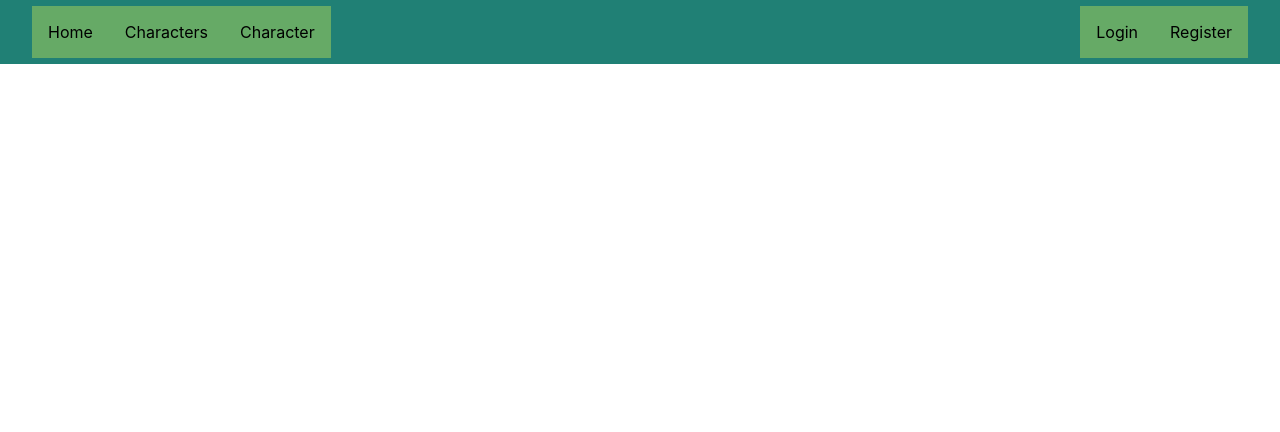
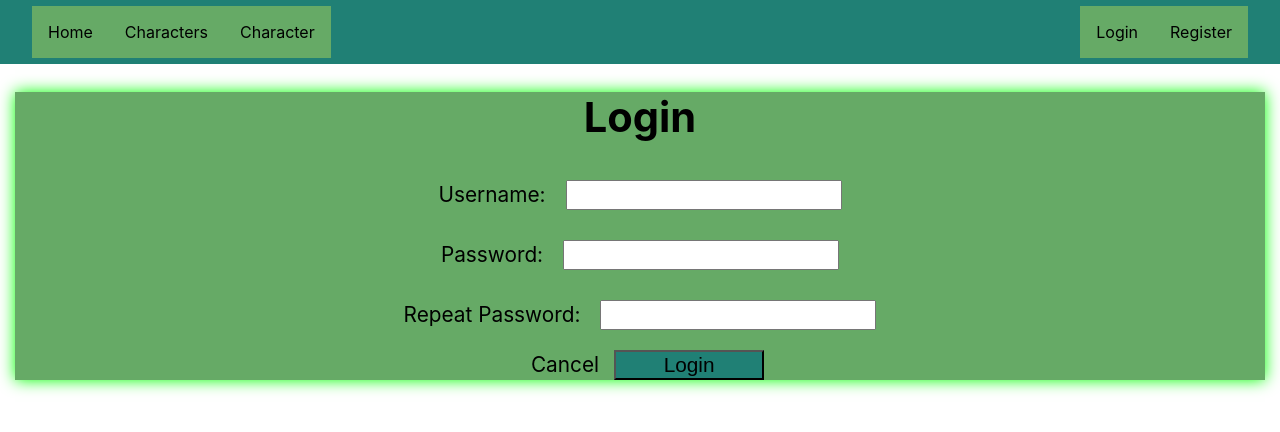
Before and after one commit to HDraba/marvel-app-react-ts, a Next.js app: page /auth/register in a window 1280 px wide. Shown: the top 432 px of the page. Built offline with nearby package versions, Linux system fonts and the light colour scheme.

Commit message:
register validation

```diff
--- a/pages/auth/register.tsx
+++ b/pages/auth/register.tsx
@@ -1,6 +1,158 @@
+import { FormEvent, useState } from 'react';
+import { Card } from '../../components/ui/Card';
+import Link from 'next/link';
+
+import styles from './login.module.css';
+import { Button } from '../../components/ui/Button';
 
 const Register = () => {
-  return
-}
+  const [enteredUsername, setEnteredUsername] = useState<string>('');
+  const [enteredPassword, setEnteredPassword] = useState<string>('');
+  const [enteredRepeatPassword, setEnteredRepeatPassword] =
+    useState<string>('');
 
-export default Register
+  const [usernameTouched, setUsernameTouched] = useState<boolean>(false);
+  const [passwordTouched, setPasswordTouched] = useState<boolean>(false);
+  const [repeatPasswordTouched, setRepeatPasswordTouched] =
+    useState<boolean>(false);
+
+  let usernameIsValid = enteredUsername.trim() !== '';
+  <div>
+    <p className="error-text">Please enter a valid username and password</p>
+  </div>;
+  const usernameIsInvalid = !usernameIsValid && usernameTouched;
+
+  let passwordIsValid =
+    enteredPassword.trim() !== '' && enteredPassword.length > 5;
+  const passwordIsInvalid = !passwordIsValid && passwordTouched;
+
+  let repeatPasswordIsValid =
+    enteredRepeatPassword.trim() !== '' && enteredRepeatPassword.length > 5;
+  const repeatPasswordIsInvalid =
+    !repeatPasswordIsValid && repeatPasswordTouched;
+
+
+  console.log('password: ', enteredPassword, passwordIsValid, passwordIsInvalid);
+
+  console.log('repeatPassword: ', enteredRepeatPassword, repeatPasswordIsValid, repeatPasswordIsInvalid);
+
+  const passwordsAreInvalid = passwordIsValid !== repeatPasswordIsValid && (passwordTouched && repeatPasswordTouched)
+
+  let formIsValid = false;
+
+  if (usernameIsValid && passwordsAreInvalid) {
+    formIsValid = true;
+  }
+
+  const usernameChangeHandler = (event: FormEvent<HTMLInputElement>) => {
+    setEnteredUsername(event.currentTarget?.value);
+  };
+
+  const passwordChangeHandler = (event: FormEvent<HTMLInputElement>) => {
+    setEnteredPassword(event.currentTarget?.value);
+  };
+
+  const repeatPasswordChangeHandler = (event: FormEvent<HTMLInputElement>) => {
+    setEnteredRepeatPassword(event.currentTarget?.value);
+  };
+
+  const onBlurUsernameHandler = () => {
+    setUsernameTouched(true);
+  };
+
+  const onBlurPasswordHandler = () => {
+    setPasswordTouched(true);
+  };
+
+  const onBlurRepeatPasswordHandler = () => {
+    setRepeatPasswordTouched(true);
+  };
+
+  const submitHandler = (event: FormEvent) => {
+    event.preventDefault();
+    setUsernameTouched(true);
+    setPasswordTouched(true);
+    setRepeatPasswordTouched(true);
+
+    if (!usernameIsValid || !passwordIsValid || !repeatPasswordIsValid) {
+      return;
+    }
+    console.log('HAPPY HANUKA');
+
+    setEnteredUsername('');
+    setEnteredPassword('');
+    setEnteredRepeatPassword('');
+    setUsernameTouched(false);
+    setPasswordTouched(false);
+    setRepeatPasswordTouched(false);
+  };
+  const usernameClasses = usernameIsInvalid ? 'username invalid' : 'username';
+
+  const passwordClasses = passwordIsInvalid ? 'password invalid' : 'password';
+
+  const repeatPasswordClasses = repeatPasswordIsInvalid
+    ? 'password invalid'
+    : 'password';
+
+  return (
+    <Card>
+      <form className={styles.authWrapper}>
+        <h1>Login</h1>
+        <div className={usernameClasses}>
+          <label htmlFor="username">Username:</label>
+          <input
+            type="text"
+            id="username"
+            onBlur={onBlurUsernameHandler}
+            onChange={usernameChangeHandler}
+            value={enteredUsername}
+          />
+        </div>
+        {usernameIsInvalid && (
+          <div>
+            <p className={styles.errorText}>Please enter a valid username</p>
+          </div>
+        )}
+        <div className={passwordClasses}>
+          <label htmlFor="password">Password:</label>
+          <input
+            type="password"
+            id="password"
+            onBlur={onBlurPasswordHandler}
+            onChange={passwordChangeHandler}
+            value={enteredPassword}
+          />
+        </div>
+        {passwordIsInvalid && (
+          <div>
+            <p className={styles.errorText}>Please enter a valid password</p>
+          </div>
+        )}
+        <div className={repeatPasswordClasses}>
+          <label htmlFor="repeatPassword">Repeat Password:</label>
+          <input
+            type="password"
+            id="repeatPassword"
+            onBlur={onBlurRepeatPasswordHandler}
+            onChange={repeatPasswordChangeHandler}
+            value={enteredRepeatPassword}
+          />
+        </div>
+        {repeatPasswordIsInvalid && (
+          <div>
+            <p className={styles.errorText}>Repeat the first entered password please</p>
+          </div>
+        )}
+        {passwordsAreInvalid && (
+          <div>
+            <p className={styles.errorText}>Passwords have to be the same</p>
+          </div>
+        )}
+        <Link href="/">Cancel</Link>
+        <Button onClick={submitHandler}>Login</Button>
+      </form>
+    </Card>
+  );
+};
+
+export default Register;
```
